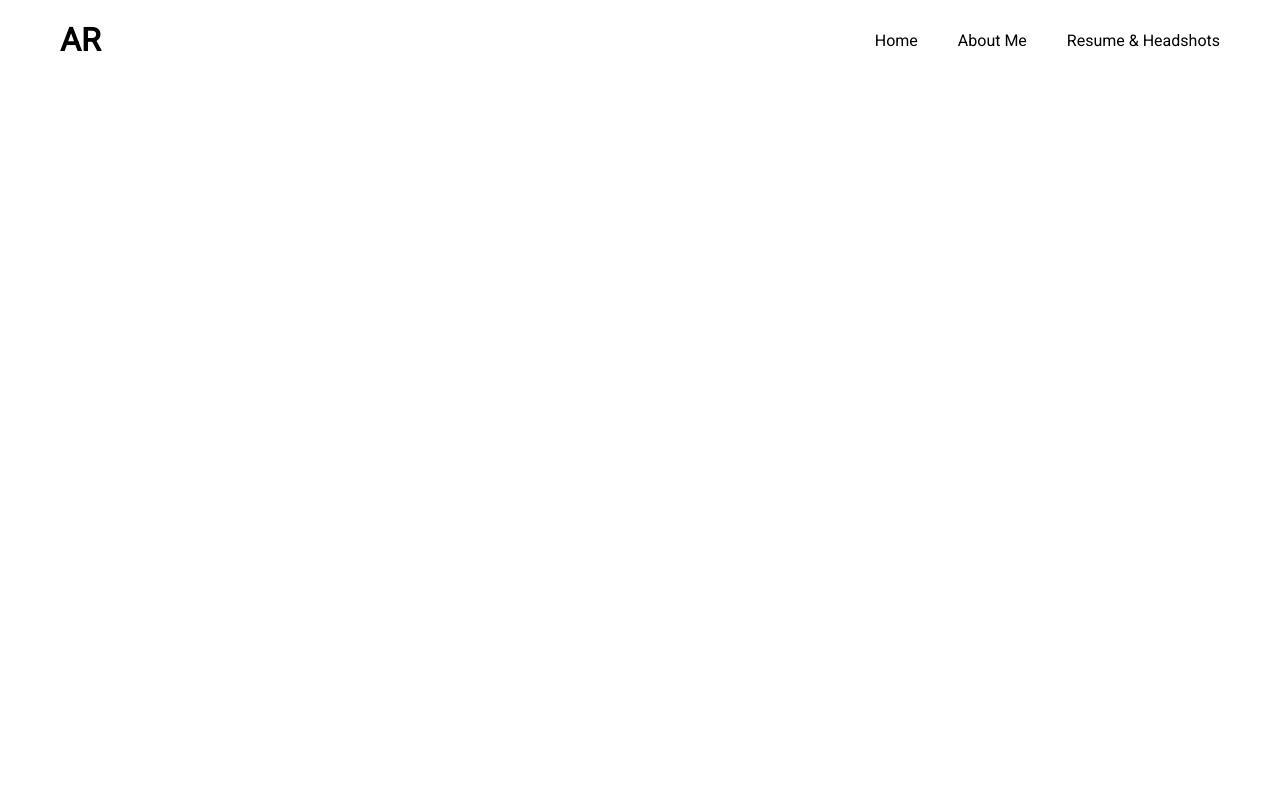
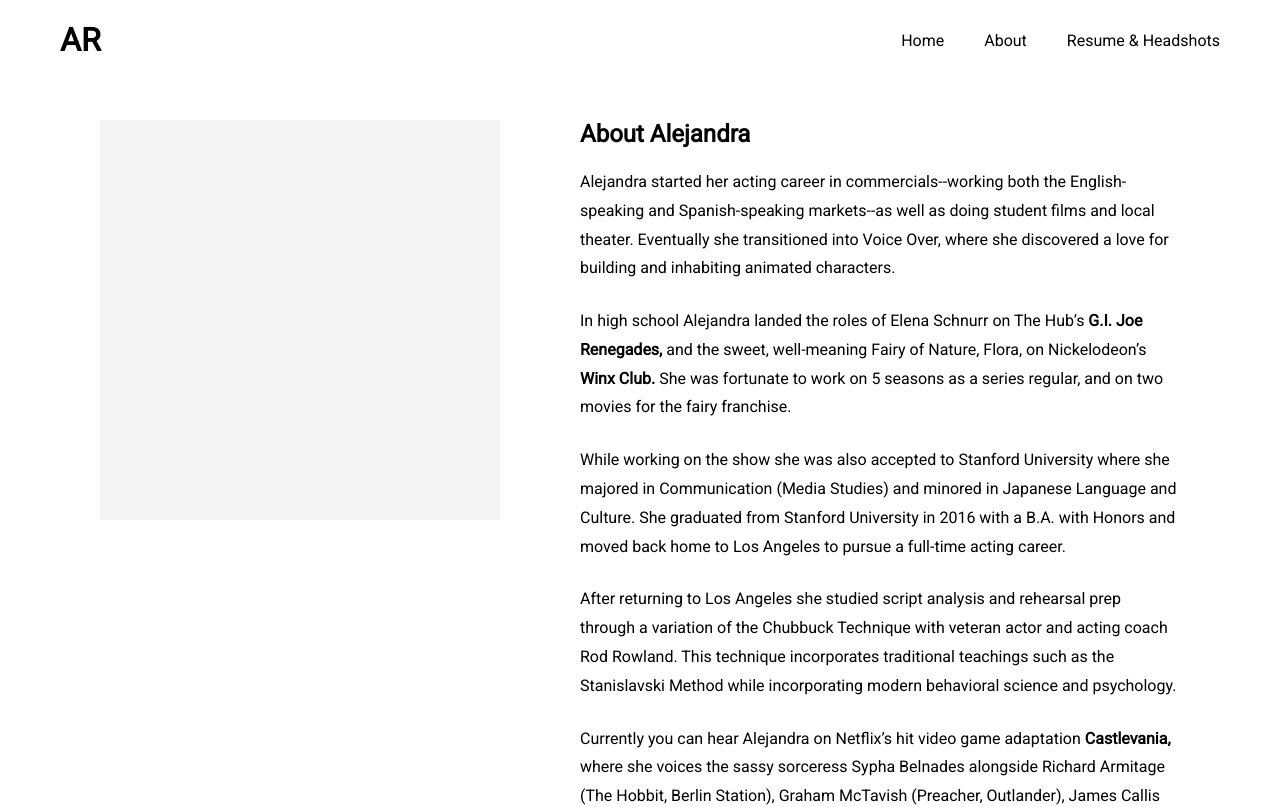
Before and after one commit to cambaughn/reynoso, a React (Create React App) app: page /About in a window 1280 px wide. Shown: the top 807 px of the page. Built offline with nearby package versions, Linux system fonts and the light colour scheme.

Commit message:
Add bio and footer

```diff
--- /dev/null
+++ b/src/components/About.js
@@ -0,0 +1,90 @@
+/*eslint no-use-before-define: "off"*/
+/*eslint no-unused-vars: "off"*/
+/*eslint-env es6*/
+
+import React, { Component } from 'react';
+import { Link } from 'react-router-dom';
+
+import colors from '../util/colors';
+
+const About = () => {
+  return (
+    <div style={styles.container}>
+      <div style={styles.photoWrapper}>
+
+      </div>
+
+      <div style={styles.bio}>
+        <h2 style={styles.header}>About Alejandra</h2>
+
+        <p style={styles.text}>
+          Alejandra started her acting career in commercials--working both the English-speaking and Spanish-speaking markets--as well as doing student films and local theater. Eventually she transitioned into Voice Over, where she discovered a love for building and inhabiting animated characters.
+        </p>
+
+        <p style={styles.text}>
+          In high school Alejandra landed the roles of Elena Schnurr on The Hub’s <a href='http://www.imdb.com/title/tt1705038/' target="_blank" style={styles.inlineLink}>G.I. Joe Renegades,</a> and the sweet, well-meaning Fairy of Nature, Flora, on Nickelodeon’s <a href='http://www.imdb.com/title/tt0421482/' target="_blank" style={styles.inlineLink}>Winx Club.</a> She was fortunate to work on 5 seasons as a series regular, and on two movies for the fairy franchise.
+        </p>
+
+        <p style={styles.text}>
+          While working on the show she was also accepted to Stanford University where she majored in Communication (Media Studies) and minored in Japanese Language and Culture. She graduated from Stanford University in 2016 with a B.A. with Honors and moved back home to Los Angeles to pursue a full-time acting career.
+        </p>
+
+        <p style={styles.text}>
+          After returning to Los Angeles she studied script analysis and rehearsal prep through a variation of the Chubbuck Technique with veteran actor and acting coach Rod Rowland. This technique incorporates traditional teachings such as the Stanislavski Method while incorporating modern behavioral science and psychology.
+        </p>
+
+        <p style={styles.text}>
+          Currently you can hear Alejandra on Netflix’s hit video game adaptation <a href='http://www.imdb.com/title/tt6517102/' target="_blank" style={styles.inlineLink}>Castlevania,</a> where she voices the sassy sorceress Sypha Belnades alongside Richard Armitage (The Hobbit, Berlin Station), Graham McTavish (Preacher, Outlander), James Callis (Battlestar Galactica), and Tony Amendola (Stargate SG1, Once Upon A Time)!
+        </p>
+
+        <p style={styles.text}>
+          Alejandra is an animal lover, tea enthusiast, aspiring world traveller, closet writer, ballet folklorico dancer, and Netflix binge-watcher! Feel free to connect with her on social media!
+        </p>
+      </div>
+
+    </div>
+  )
+}
+
+
+const styles = {
+  container: {
+    marginTop: 40,
+
+    display: 'flex',
+    flexDirection: 'row',
+    justifyContent: 'center',
+    alignItems: 'flex-start',
+  },
+
+  photoWrapper: {
+    width: 400,
+    height: 400,
+    backgroundColor: colors.warmGrey,
+
+  },
+
+  bio: {
+    width: 600,
+    marginLeft: 80,
+    // backgroundColor: colors.lightGrey,
+  },
+
+  header: {
+    marginTop: 0,
+  },
+
+  text: {
+    marginTop: 0,
+    marginBottom: '1.5em',
+    lineHeight: '180%',
+  },
+
+  inlineLink: {
+    textDecoration: 'none',
+    fontWeight: '900',
+    color: 'black'
+  }
+}
+
+export default About;
--- a/src/components/App.js
+++ b/src/components/App.js
@@ -6,10 +6,15 @@ import React, { Component } from 'react';
 import {
   BrowserRouter as Router,
   Route,
-  Link
+  Link,
+  Switch
 } from 'react-router-dom'
 
 import NavBar from './NavBar/NavBar';
+import Footer from './Footer/Footer';
+import Home from './Home';
+import About from './About';
+
 
 class App extends Component {
   render() {
@@ -17,8 +22,15 @@ class App extends Component {
       <Router>
         <div style={styles.container}>
           <NavBar />
+
+          <Switch>
+            <Route exact path={'/'} component={Home} />
+            <Route path={'/About'} component={About} />
+          </Switch>
+
+          <Footer />
+
         </div>
-
       </Router>
     );
   }
--- /dev/null
+++ b/src/components/Footer/Footer.js
@@ -0,0 +1,31 @@
+/*eslint no-use-before-define: "off"*/
+/*eslint no-unused-vars: "off"*/
+/*eslint-env es6*/
+
+import React, { Component } from 'react';
+import { Link } from 'react-router-dom';
+
+import colors from '../../util/colors';
+
+const Footer = () => {
+  return (
+    <div style={styles.container}>
+
+    </div>
+  )
+}
+
+
+const styles = {
+  container: {
+    backgroundColor: '#2B2B2B',
+    // borderTop: `1px solid ${colors.midGrey}`,
+
+    width: 'inherit',
+    height: 100,
+
+    marginTop: 100,
+  },
+}
+
+export default Footer;
--- a/src/components/NavBar/NavBar.js
+++ b/src/components/NavBar/NavBar.js
@@ -22,7 +22,7 @@ const NavBar = () => {
       <div style={styles.links}>
 
         <NavLink to={'/'} text={'Home'} />
-        <NavLink to={'/about'} text={'About Me'} />
+        <NavLink to={'/about'} text={'About'} />
         <NavLink to={'/resume'} text={'Resume & Headshots'} />
 
       </div>
--- a/src/util/colors.js
+++ b/src/util/colors.js
@@ -4,6 +4,7 @@ const colors = {
   black: '#484848',
   lightGrey: '#ecf0f1',
   midGrey: '#bdc3c7',
+  warmGrey: '#F4F4F4',
   blue: '#3498db',
   red: '#e74c3c',
 }
```
Also changed, not shown: src/components/Example.js (+6 -2 lines).
